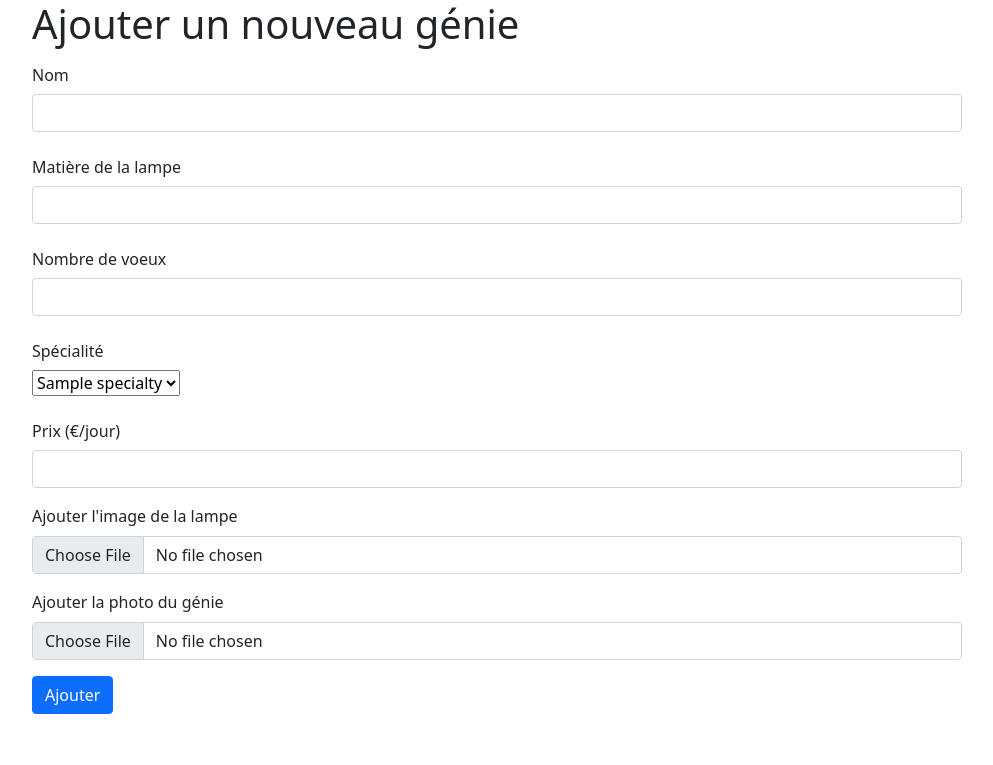
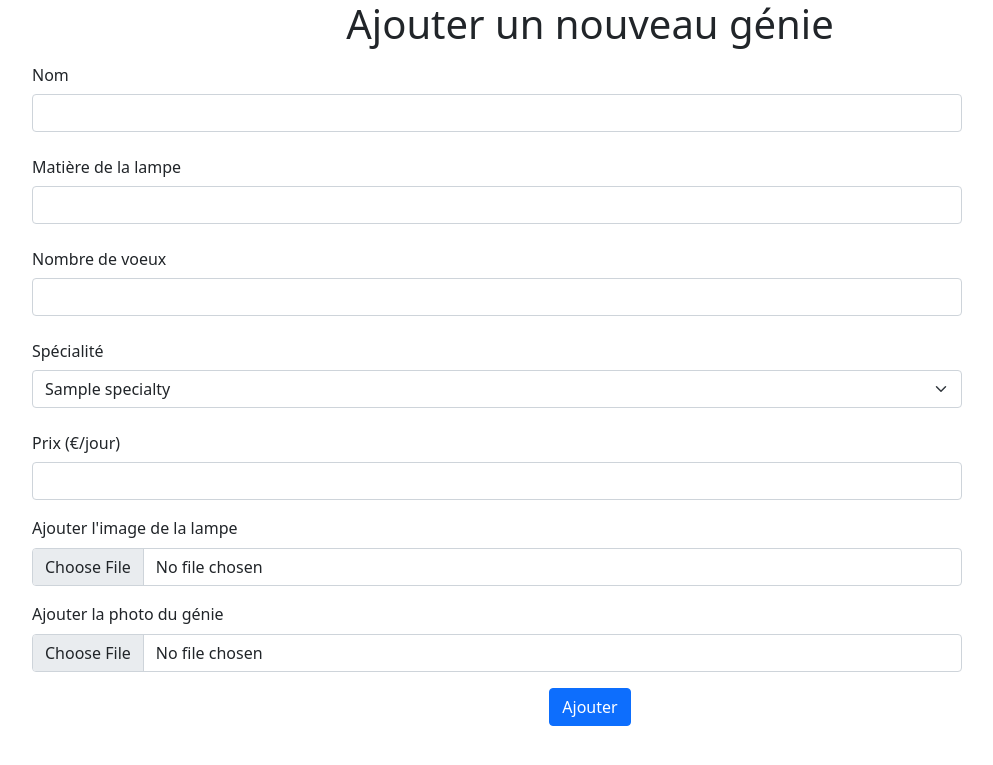
Before and after one commit to aldaitzwild/RentADjin, a PHP site: template src/View/Admin/addGenie.html.twig in a window 1280 px wide. Shown: the top 765 px of the page, without its empty margins (50-1043 px from the left). Run offline with PHP 8.4, Linux system fonts and the light colour scheme; the template is opened without the code that fills it: most values are stand-ins (such as "Sample title", 1, 10 or a date in 2020); some libraries are stand-ins or nearby versions.

Commit message:
updated form addGenie, added links to new pages

```diff
--- a/src/View/Admin/addGenie.html.twig
+++ b/src/View/Admin/addGenie.html.twig
@@ -1,12 +1,13 @@
 {% extends 'parent.html.twig' %}
 
-{% block title %}Ajouter un Génie{% endblock %}
+{% block title %}Ajouter un Génie
+{% endblock %}
 
 {% block content %}
 	<section class='container justify-content-center'>
-<h1>Ajouter un nouveau génie</h1>
+		<h1 class="text-center">Ajouter un nouveau génie</h1>
 
-<form action ="" method="post" enctype="multipart/form-data">
+		<form action="" method="post" enctype="multipart/form-data">
 			<div class="form-group mb-3">
 				<label for="name" class="col-sm-2 col-form-label">Nom</label>
 				<div class="col-sm-10">
@@ -24,14 +25,14 @@
 			<div class="form-group mb-3">
 				<label for="nb_wishes" class="col-sm-2 col-form-label text-nowrap">Nombre de voeux</label>
 				<div class="col-sm-10">
-            <input type="text" name="nb_wishes" id="nb_wishes" class="form-control"/>
+					<input type="number" name="nb_wishes" id="nb_wishes" class="form-control"/>
 				</div>
 			</div>
 
 			<div class="form-group mb-3">
 				<label for="specialty_id" class="col-sm-2 col-form-label ">Spécialité</label>
 				<div class="col-sm-10">
-            <select name="specialty_id" id="specialty_id">
+					<select class="form-select" name="specialty_id" id="specialty_id">
 						{% for specialty in specialties %}
 							<option value={{specialty.id}}>{{ specialty.name }}</option>
 						{% endfor %}
@@ -42,27 +43,32 @@
 			<div class="form-group mb-3">
 				<label for="costPerDay" class="col-sm-2 col-form-label text-nowrap">Prix (€/jour)</label>
 				<div class="col-sm-10">
-            <input type="text" name="costPerDay" id="costPerDay" class="form-control"/>
+					<input type="number" name="costPerDay" id="costPerDay" class="form-control"/>
 				</div>
 			</div>
 
 			<div class="form-group mb-3">
 				<label for="lamp_img" class="form-label">Ajouter l'image de la lampe</label>
 				<div class="col-sm-10">
-            <input type="file" name="lamp_img" id= "lamp_img"  class="form-control"/>
+					<input type="file" name="lamp_img" id="lamp_img" class="form-control"/>
 				</div>
 			</div>
 
 			<div class="form-group mb-3">
 				<label for="genie_img" class="form-label">Ajouter la photo du génie</label>
 				<div class="col-sm-10">
-            <input type="file" name="genie_img" id= "genie_img"  class="form-control"/>
+					<input type="file" name="genie_img" id="genie_img" class="form-control"/>
 				</div>
 			</div>
-
-        <button class="btn btn-primary">Ajouter</button>
+			<div class="form-group text-center col-">
+				<input class="btn btn-primary" type="submit" value="Ajouter">
+			</div>
 
 		</form>
 	</section>
-<p> {% for error in errors %} {{ error }} {% endfor %}</p>
+	<p>
+		{% for error in errors %}
+			{{ error }}
+		{% endfor %}
+	</p>
 {% endblock %}
```
Also changed, not shown: src/View/Admin/admin.html.twig (+6 -2 lines). Lines whose indentation alone changed are shown as unchanged.
